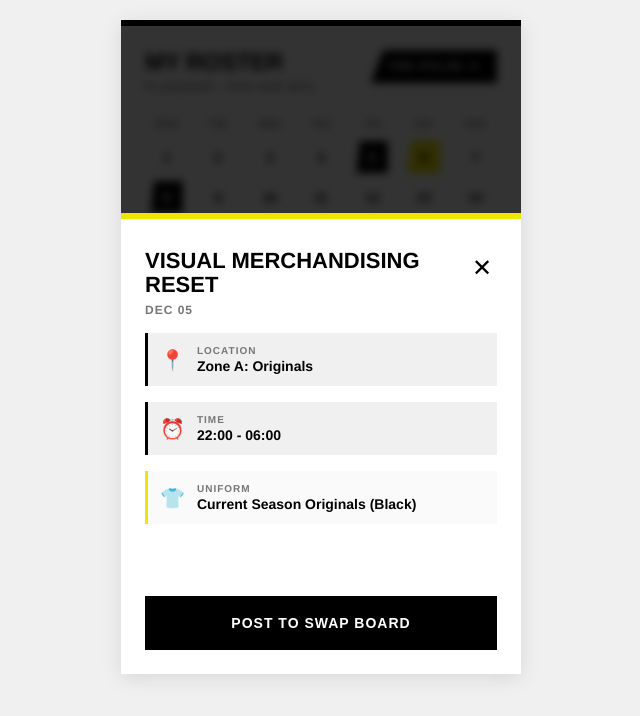
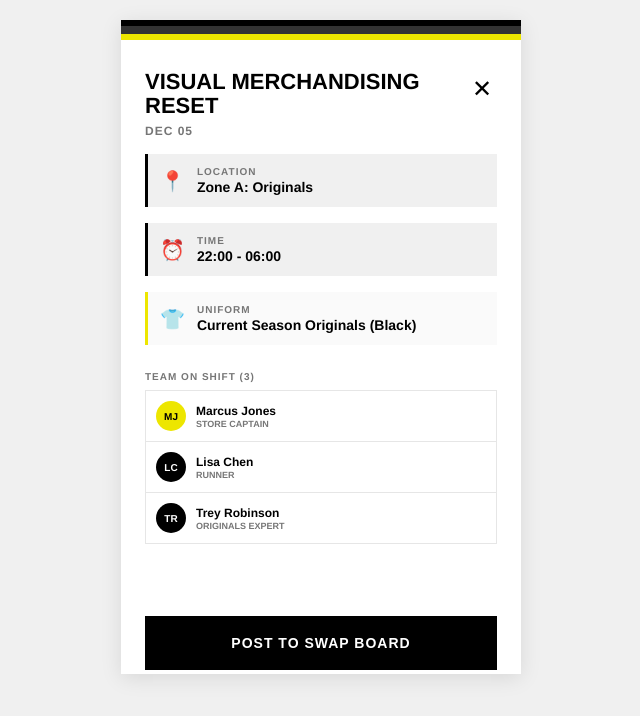
Before and after one commit to conwabueze/schedule-widget-2, a plain HTML site: page index.html in a window 1280 px wide. Both pictures are taken after a click on the item 640 px from the left and 436 px from the top of the page. Shown: the whole page, without its empty margins (319-959 px from the left). Drawn offline with Linux system fonts and the light colour scheme.

Commit message:
add who is in shift view

```diff
--- a/index.html
+++ b/index.html
@@ -322,6 +322,9 @@
             flex-direction: column;
             gap: 16px;
             box-sizing: border-box;
+            /* Added to handle roster growth without affecting dimensions */
+            max-height: 80vh;
+            overflow-y: auto;
         }
 
         .modal-backdrop.active .modal-card {
@@ -396,6 +399,73 @@
             background-color: #ccc;
             border-color: #ccc;
             cursor: not-allowed;
+        }
+
+        /* ROSTER ADDITIONS */
+        .roster-section-title {
+            margin: 10px 0 8px 0;
+            font-size: 10px;
+            color: var(--text-sub);
+            text-transform: uppercase;
+            letter-spacing: 1px;
+            font-weight: 700;
+        }
+
+        .roster-list {
+            list-style: none;
+            padding: 0;
+            margin: 0;
+            background: #fff;
+            border: 1px solid var(--border-color);
+        }
+
+        .roster-item {
+            display: flex;
+            align-items: center;
+            padding: 10px;
+            border-bottom: 1px solid var(--border-color);
+        }
+
+        .roster-item:last-child {
+            border-bottom: none;
+        }
+
+        .avatar {
+            width: 30px;
+            height: 30px;
+            border-radius: 50%;
+            background: var(--adi-black);
+            color: var(--adi-white);
+            display: flex;
+            align-items: center;
+            justify-content: center;
+            font-size: 10px;
+            font-weight: 700;
+            margin-right: 10px;
+            flex-shrink: 0;
+        }
+
+        .avatar.manager {
+            background: var(--adi-accent);
+            color: var(--adi-black);
+        }
+
+        .staff-info {
+            flex-grow: 1;
+        }
+
+        .staff-name {
+            font-size: 12px;
+            font-weight: 700;
+            color: var(--adi-black);
+            line-height: 1.2;
+        }
+
+        .staff-role {
+            font-size: 9px;
+            color: var(--text-sub);
+            text-transform: uppercase;
+            font-weight: 600;
         }
 
         /* =========================================
@@ -752,6 +822,8 @@
                             </div>
                             <div style="cursor:pointer; padding:5px; font-size:24px;" onclick="closeModal()">✕</div>
                         </div>
+
+                        <!-- Shift Details -->
                         <div class="detail-row">
                             <div style="font-size:20px;">📍</div>
                             <div class="detail-text">
@@ -773,6 +845,35 @@
                                 <p>Current Season Originals (Black)</p>
                             </div>
                         </div>
+
+                        <!-- TEAMMATES ON SHIFT -->
+                        <div>
+                            <div class="roster-section-title">Team on Shift (3)</div>
+                            <ul class="roster-list">
+                                 <li class="roster-item">
+                                    <div class="avatar manager">MJ</div>
+                                    <div class="staff-info">
+                                        <div class="staff-name">Marcus Jones</div>
+                                        <div class="staff-role">Store Captain</div>
+                                    </div>
+                                </li>
+                                <li class="roster-item">
+                                    <div class="avatar">LC</div>
+                                    <div class="staff-info">
+                                        <div class="staff-name">Lisa Chen</div>
+                                        <div class="staff-role">Runner</div>
+                                    </div>
+                                </li>
+                                <li class="roster-item">
+                                    <div class="avatar">TR</div>
+                                    <div class="staff-info">
+                                        <div class="staff-name">Trey Robinson</div>
+                                        <div class="staff-role">Originals Expert</div>
+                                    </div>
+                                </li>
+                            </ul>
+                        </div>
+
                         <div class="status-message" id="statusMessage"></div>
                         <button class="btn-swap" id="swapBtn" onclick="triggerSwap()">
                             <span>Post to Swap Board</span>
```
